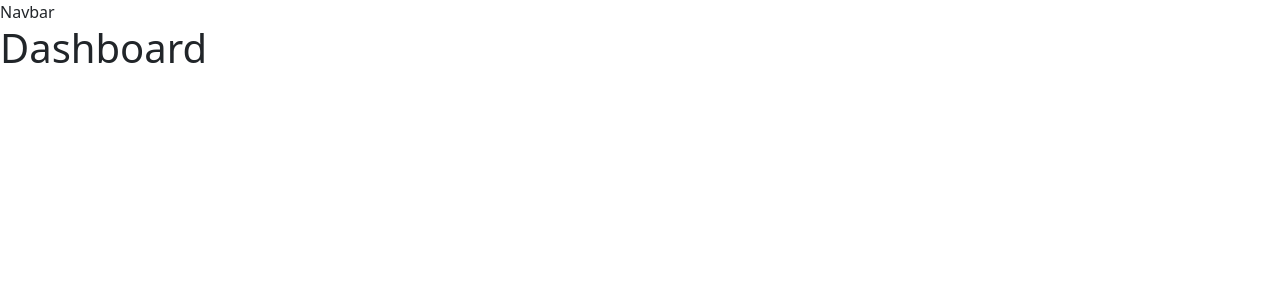
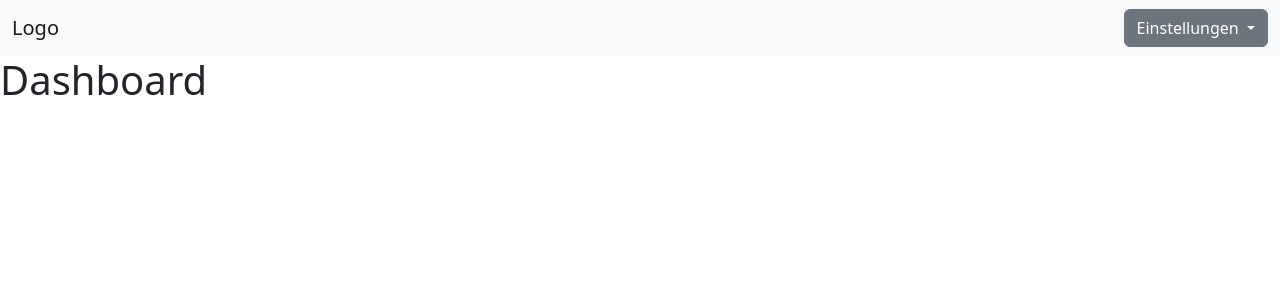
Before and after one commit to gstring33/mdh-true-gift, a Vue app: page / in a window 1280 px wide. Shown: the top 300 px of the page. Built offline with nearby package versions, Linux system fonts and the light colour scheme.

Commit message:
Implement navbar

```diff
--- a/index.html
+++ b/index.html
@@ -1,10 +1,9 @@
-<!DOCTYPE html>
+<!doctype html>
 <html lang="en">
 <head>
-    <meta charset="UTF-8" />
-    <link rel="icon" href="/favicon.ico" />
-    <meta name="viewport" content="width=device-width, initial-scale=1.0" />
-    <title>Vite App</title>
+  <meta charset="utf-8">
+  <meta name="viewport" content="width=device-width, initial-scale=1">
+  <title>True gift</title>
 </head>
 <body>
   <div id="app"></div>
--- a/src/App.vue
+++ b/src/App.vue
@@ -1,9 +1,14 @@
 <template>
+  <Navbar v-if="isLogged"/>
   <RouterView />
 </template>
 
 <script setup>
+import { Dropdown } from "bootstrap"
 import { RouterView } from "vue-router";
+import Navbar from "@/components/common/Navbar.vue";
+
+const isLogged = true
 </script>
 <style lang="scss">
   @import "~bootstrap/scss/bootstrap";
--- a/src/components/common/Navbar.vue
+++ b/src/components/common/Navbar.vue
@@ -1,6 +1,28 @@
 <template>
-    <nav>
-        Navbar
+    <nav class="navbar navbar-expand-lg bg-light">
+        <div class="container-fluid">
+            <router-link class="navbar-brand" to="/">Logo</router-link>
+            <button class="navbar-toggler" type="button" data-bs-toggle="collapse" data-bs-target="#navbarSupportedContent" aria-controls="navbarSupportedContent" aria-expanded="false" aria-label="Toggle navigation">
+                <span class="navbar-toggler-icon"></span>
+            </button>
+            <div class="btn-group">
+                <button class="btn btn-secondary dropdown-toggle" type="button" data-bs-toggle="dropdown" aria-expanded="false">
+                    Einstellungen
+                </button>
+                <ul class="dropdown-menu dropdown-menu-end">
+                    <li><h6 class="dropdown-header">Einstellungen</h6></li>
+                    <li class="dropdown-item"><h5>John Doe</h5></li>
+                    <li class="dropdown-item">john.doe@email.de</li>
+                    <li><hr class="dropdown-divider"></li>
+                    <li><a class="dropdown-item" href="#">Item 1</a></li>
+                    <li><a class="dropdown-item" href="#">Item 2</a></li>
+                    <li><a class="dropdown-item" href="#">Item 3</a></li>
+                    <li><hr class="dropdown-divider"></li>
+                    <li><a class="dropdown-item" href="#">Logout</a></li>
+                </ul>
+            </div>
+
+        </div>
     </nav>
 </template>
 
@@ -8,4 +30,6 @@
 import { RouterLink } from "vue-router";
 </script>
 
-<style scoped></style>
+<style scoped>
+
+</style>
--- a/src/views/DashboardView.vue
+++ b/src/views/DashboardView.vue
@@ -1,12 +1,8 @@
 <template>
-  <header>
-    <Navbar />
-  </header>
   <h1>Dashboard</h1>
 </template>
 
 <script setup>
-import Navbar from "@/components/common/Navbar.vue";
 import Members from "@/components/Members.vue";
 </script>
 
```
Lines whose indentation alone changed are shown as unchanged.
